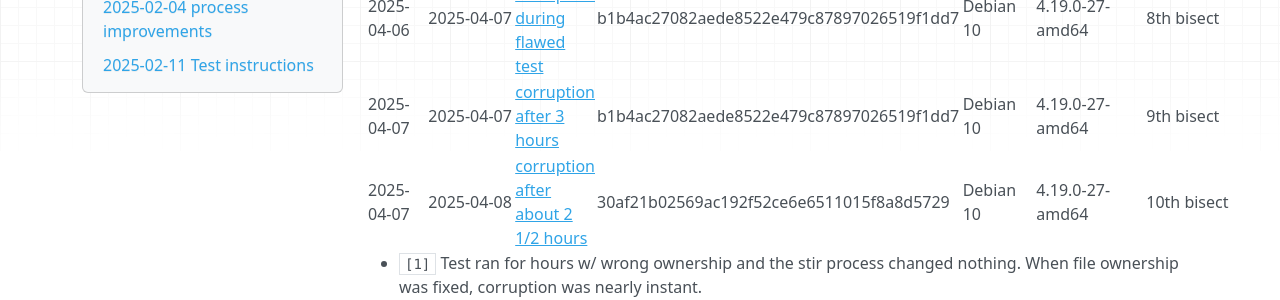
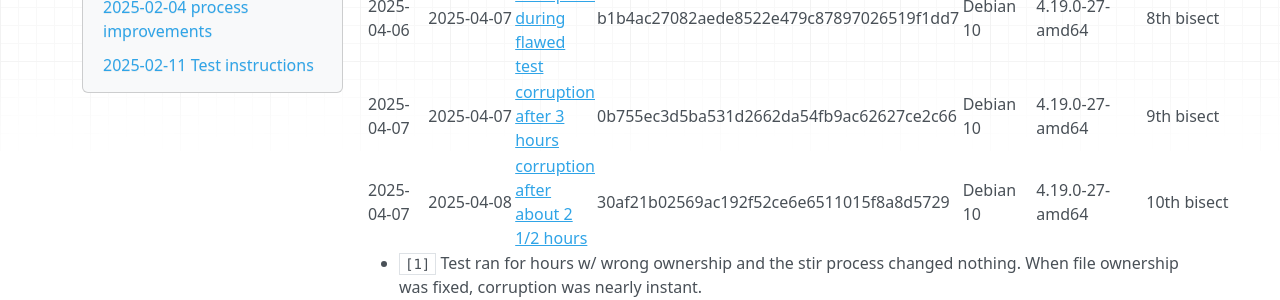
Before and after one commit to HankB/provoke_ZFS_corruption, an MkDocs documentation site: the page built from docs/index.md, in a window 1280 px wide and 900 px high, scrolled down 1824 px. Shown: the part 155-455 px from the top of the window. Built offline with MkDocs 1.6.1, drawn with Linux system fonts in a browser that asks for light colours; nearby versions of some CDN libraries.

Commit message:
fix commit hash for 9th bisect

```diff
--- a/docs/index.md
+++ b/docs/index.md
@@ -30,7 +30,7 @@
 |2025-04-05|2025-04-06|[no corruption after 12+ hours](./tests/2025-04-05_Linux_Buster_4.19_bisect_0.8.6_2.0.0_bisect_06/results.md)|8e91c5ba6a1b2c607a1ed4a0a42b2d07eca13091|Debian 10|4.19.0-27-amd64|6th bisect|
 |2025-04-06|2025-04-06|[no corruption after 11:30 hours](./tests/2025-04-06_Linux_Buster_4.19_bisect_0.8.6_2.0.0_bisect_07/results.md)|d9cd66e45f285356624d26eb92e10e2baf2738ee|Debian 10|4.19.0-27-amd64|7th bisect |
 |2025-04-06|2025-04-07|[no corruption during flawed test](./tests/2025-04-06_Linux_Buster_4.19_bisect_0.8.6_2.0.0_bisect_08/results.md)|b1b4ac27082aede8522e479c87897026519f1dd7|Debian 10|4.19.0-27-amd64|8th bisect|
-|2025-04-07|2025-04-07|[corruption after 3 hours](./tests/2025-04-07_Linux_Buster_4.19_bisect_0.8.6_2.0.0_bisect_09/results.md)|b1b4ac27082aede8522e479c87897026519f1dd7|Debian 10|4.19.0-27-amd64|9th bisect|
+|2025-04-07|2025-04-07|[corruption after 3 hours](./tests/2025-04-07_Linux_Buster_4.19_bisect_0.8.6_2.0.0_bisect_09/results.md)|0b755ec3d5ba531d2662da54fb9ac62627ce2c66|Debian 10|4.19.0-27-amd64|9th bisect|
 |2025-04-07|2025-04-08|[corruption after about 2 1/2 hours](./tests/2025-04-07_Linux_Buster_4.19_bisect_0.8.6_2.0.0_bisect_10/results.md)|30af21b02569ac192f52ce6e6511015f8a8d5729|Debian 10|4.19.0-27-amd64|10th bisect|
 
 * `[1]` Test ran for hours w/ wrong ownership and the stir process changed nothing. When file ownership was fixed, corruption was nearly instant.
```
